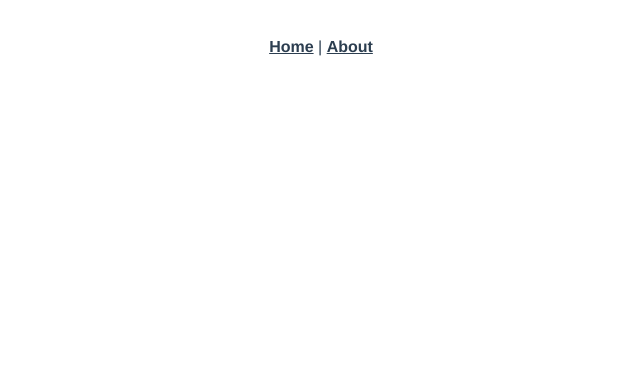
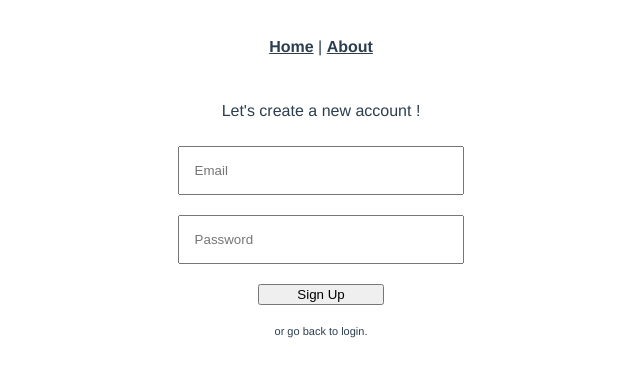
Before and after one commit to laseryuan/tutorial-hub, a Vue app in the folder app/: page /sign-up in a window 1280 px wide. Shown: the top 376 px of the page, without its empty margins (319-959 px from the left). Built offline with nearby package versions, Linux system fonts and the light colour scheme.

Commit message:
[view] Add SignUp Page

```diff
--- /dev/null
+++ b/app/src/components/SignUp.vue
@@ -0,0 +1,40 @@
+<template>
+  <div class="sign-up">
+    <p>Let's create a new account !</p>
+    <input type="text" placeholder="Email"><br>
+    <input type="password" placeholder="Password"><br>
+    <button>Sign Up</button>
+    <span>or go back to login.</span>
+  </div>
+</template>
+
+<script>
+  export default {
+    name: 'signUp',
+    data: function() {
+      return {}
+    },
+    methods: {}
+  }
+</script>
+
+<style scoped>
+  .signUp {
+    margin-top: 40px;
+  }
+  input {
+    margin: 10px 0;
+    width: 20%;
+    padding: 15px;
+  }
+  button {
+    margin-top: 10px;
+    width: 10%;
+    cursor: pointer;
+  }
+  span {
+    display: block;
+    margin-top: 20px;
+    font-size: 11px;
+  }
+</style>
--- a/app/src/router.js
+++ b/app/src/router.js
@@ -2,6 +2,7 @@ import Vue from 'vue'
 import Router from 'vue-router'
 import Home from './views/Home.vue'
 import Login from '@/components/Login'
+import SignUp from '@/components/SignUp'
 
 Vue.use(Router)
 
@@ -18,6 +19,11 @@ export default new Router({
       path: '/login',
       name: 'Login',
       component: Login
+    },
+    {
+      path: '/sign-up',
+      name: 'SignUp',
+      component: SignUp
     }
   ]
 })
```
Also changed, not shown: 1 other file (tests, documents, lock files or other folders).
